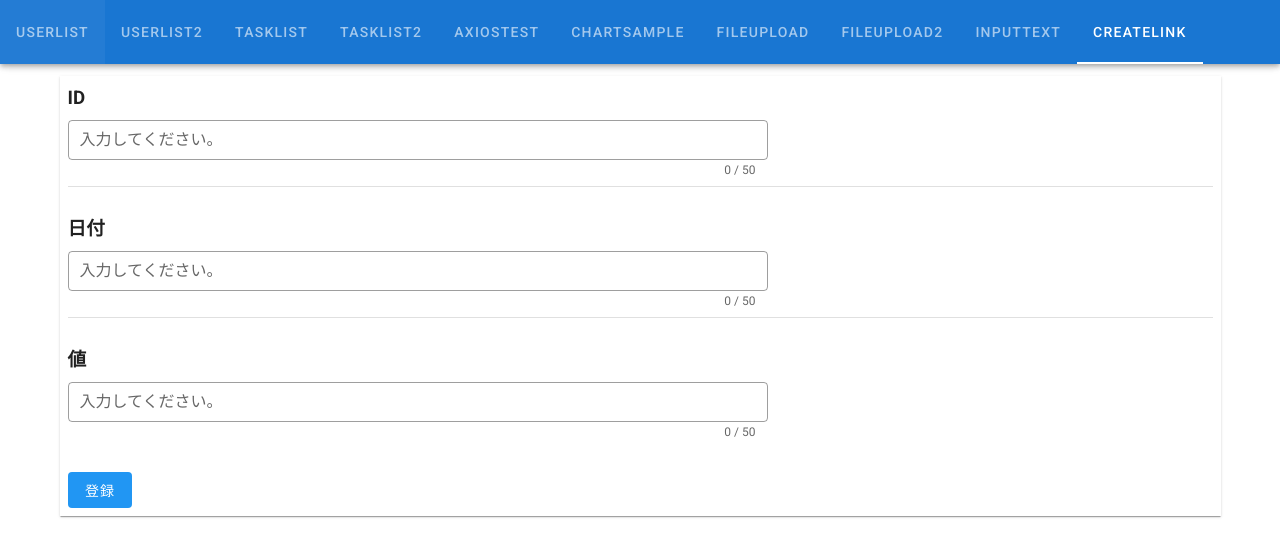
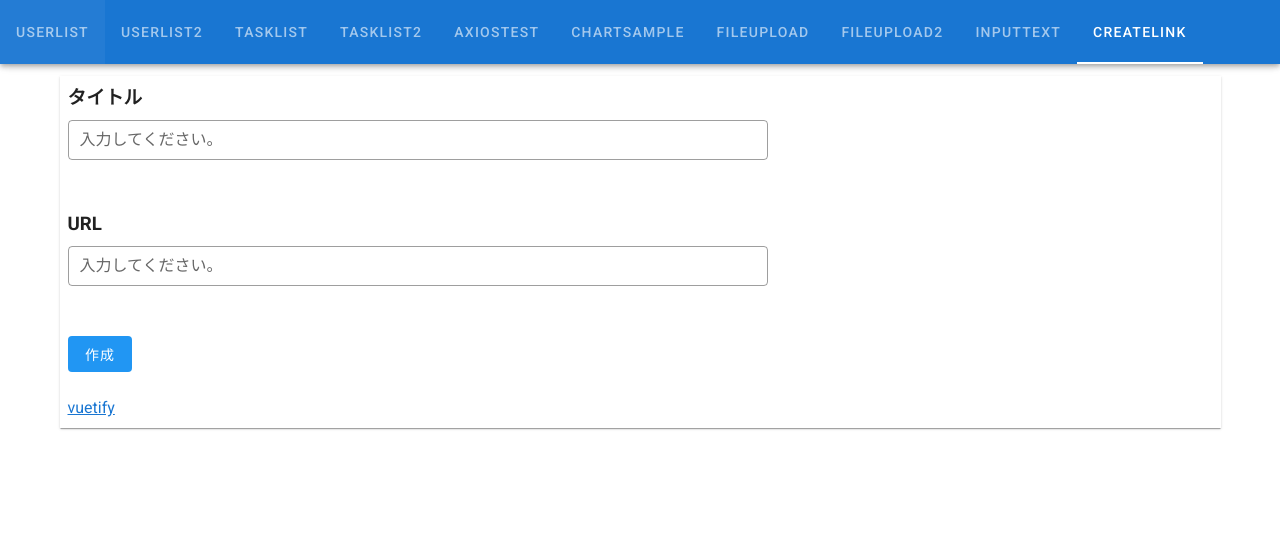
Before and after one commit to subretu/vue-sample-project, a Vue app in the folder frontend/: page /createlink in a window 1280 px wide. Shown: the top 556 px of the page. Built offline with nearby package versions, Linux system fonts and the light colour scheme.

Commit message:
create link button

```diff
--- a/frontend/src/views/CreateLink.vue
+++ b/frontend/src/views/CreateLink.vue
@@ -1,56 +1,47 @@
 <template>
   <v-form>
     <v-container>
-      <v-alert type="success" dismissible :value="isAlert"
-        >Insert Sucessed</v-alert
-      >
       <v-row>
         <v-col cols="12">
           <v-sheet color="white" elevation="1" class="pa-2">
             <v-row>
               <v-col xl="12" cols="12">
-                <h3 class="mb-2" align="left">ID</h3>
+                <h3 class="mb-2" align="left">タイトル</h3>
                 <v-text-field
                   label="入力してください。"
                   outlined
                   dense
                   class="input-text"
-                  counter="50"
                   v-model="state.inputtext1"
                 ></v-text-field>
               </v-col>
             </v-row>
-            <v-divider class="mb-7"></v-divider>
             <v-row>
               <v-col xl="12" cols="12">
-                <h3 class="mb-2" align="left">日付</h3>
+                <h3 class="mb-2" align="left">URL</h3>
                 <v-text-field
                   label="入力してください。"
                   outlined
                   dense
                   class="input-text"
-                  counter="50"
                   v-model="state.inputtext2"
-                ></v-text-field>
-              </v-col>
-            </v-row>
-            <v-divider class="mb-7"></v-divider>
-            <v-row>
-              <v-col xl="12" cols="12">
-                <h3 class="mb-2" align="left">値</h3>
-                <v-text-field
-                  label="入力してください。"
-                  outlined
-                  dense
-                  class="input-text"
-                  counter="50"
-                  v-model="state.inputtext3"
                 ></v-text-field>
               </v-col>
             </v-row>
             <v-row>
               <v-col>
-                <v-btn depressed color="info" @click="clickSample">登録</v-btn>
+                <v-btn depressed color="info" @click="createLink">作成</v-btn>
+              </v-col>
+            </v-row>
+            <v-row>
+              <v-col v-for="(value, index) in data.url" :key="index">
+                <a
+                  :href="value[1]"
+                  :src="value[1]"
+                  v-if="value != null"
+                  alt="tmp"
+                  >{{ value[0] }}</a
+                >
               </v-col>
             </v-row>
           </v-sheet>
@@ -61,50 +52,36 @@
 </template>
 
 <script lang="ts">
-import { defineComponent, reactive, ref, watch } from "@vue/composition-api";
-import SampleApiService from "../services/SampleApiService";
+import { defineComponent, reactive } from "@vue/composition-api";
+
+type Data = {
+  url: string[][];
+};
 
 export default defineComponent({
-  name: "InputText",
+  name: "CreateLink",
   setup() {
-    const state = reactive({
-      inputtext1: null,
-      inputtext2: null,
-      inputtext3: null,
+    const data = reactive<Data>({
+      url: [["vuetify", "https://v2.vuetifyjs.com/ja/api/v-text-field/#sass"]],
     });
 
-    const isAlert = ref(false);
-
-    watch(isAlert, () => {
-      setTimeout(() => {
-        isAlert.value = false;
-      }, 3000);
+    const state = reactive({
+      inputtext1: "",
+      inputtext2: "",
     });
 
-    const clickSample = async () => {
-      // insert APIの実行
-      try {
-        await SampleApiService.insert({
-          id: state.inputtext1,
-          opsdate: state.inputtext2,
-          value: state.inputtext3,
-        });
-        console.log("postok");
-        isAlert.value = true;
-      } catch (error) {
-        console.log("error");
-      }
+    const createLink = (): void => {
+      data.url.push([state.inputtext1, state.inputtext2]);
     };
-
     return {
-      isAlert,
+      data,
       state,
-      clickSample,
+      createLink,
     };
   },
 });
 </script>
-<style>
+<style scoped>
 .input-text {
   width: 700px;
 }
```
